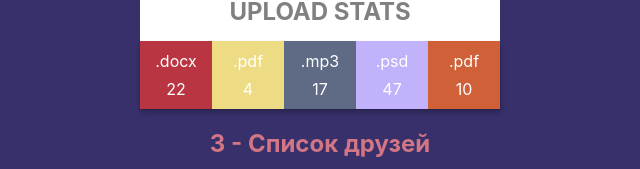
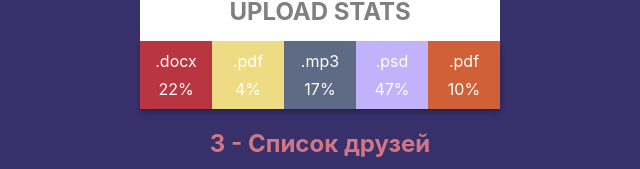
Before and after one commit to ErazorWhite/goit-react-hw-01-components, a React (Create React App) app: page / in a window 1280 px wide. Shown: the part 445-614 px from the top of the page, without its empty margins (320-960 px from the left). Built offline with nearby package versions, Linux system fonts and the light colour scheme.

Commit message:
task-2 percentage fix

```diff
--- a/src/components/Statistics/Statistics.jsx
+++ b/src/components/Statistics/Statistics.jsx
@@ -21,7 +21,7 @@ const Statistics = ({ title, stats }) => {
           return (
             <StatItem key={id} bgcolor={getRandomColor()}>
               <StatSpan margin="0 0 8px 0">{label}</StatSpan>
-              <StatSpan>{percentage}</StatSpan>
+              <StatSpan>{percentage}%</StatSpan>
             </StatItem>
           );
         })}
```
